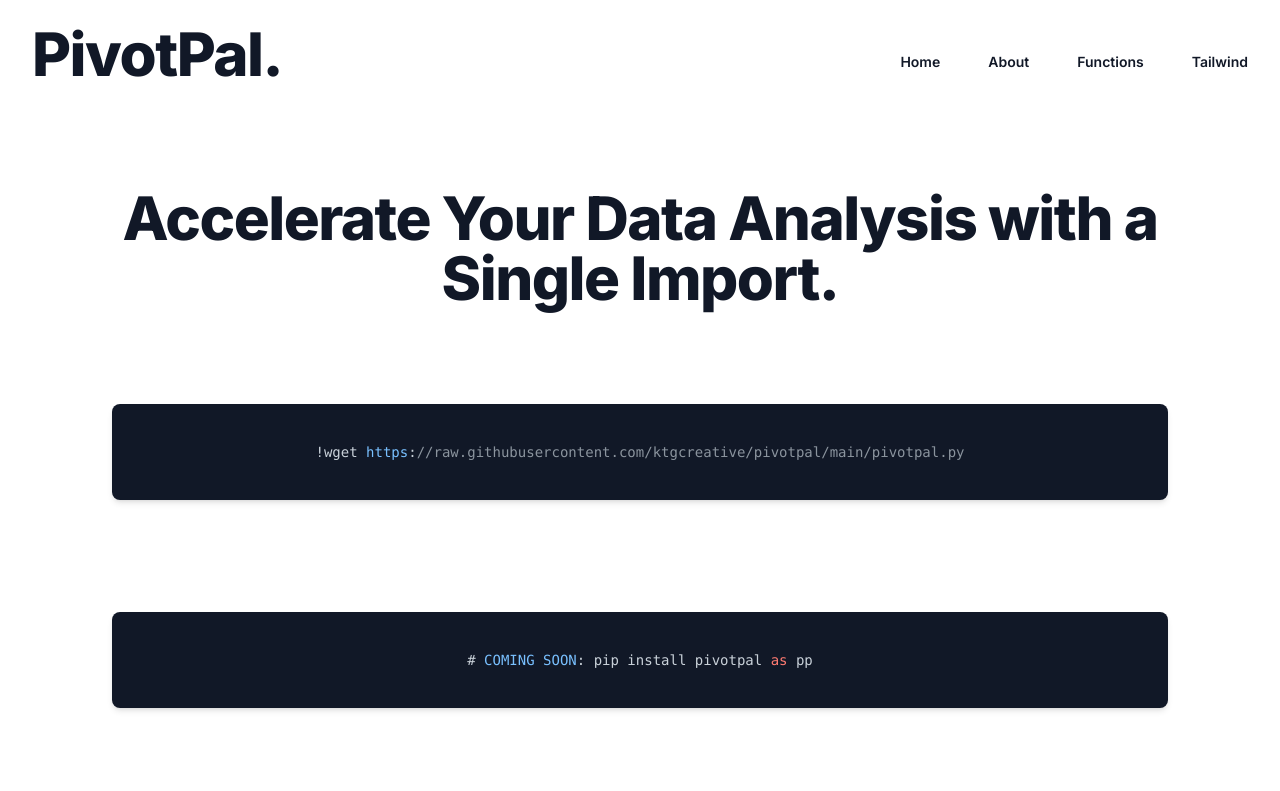
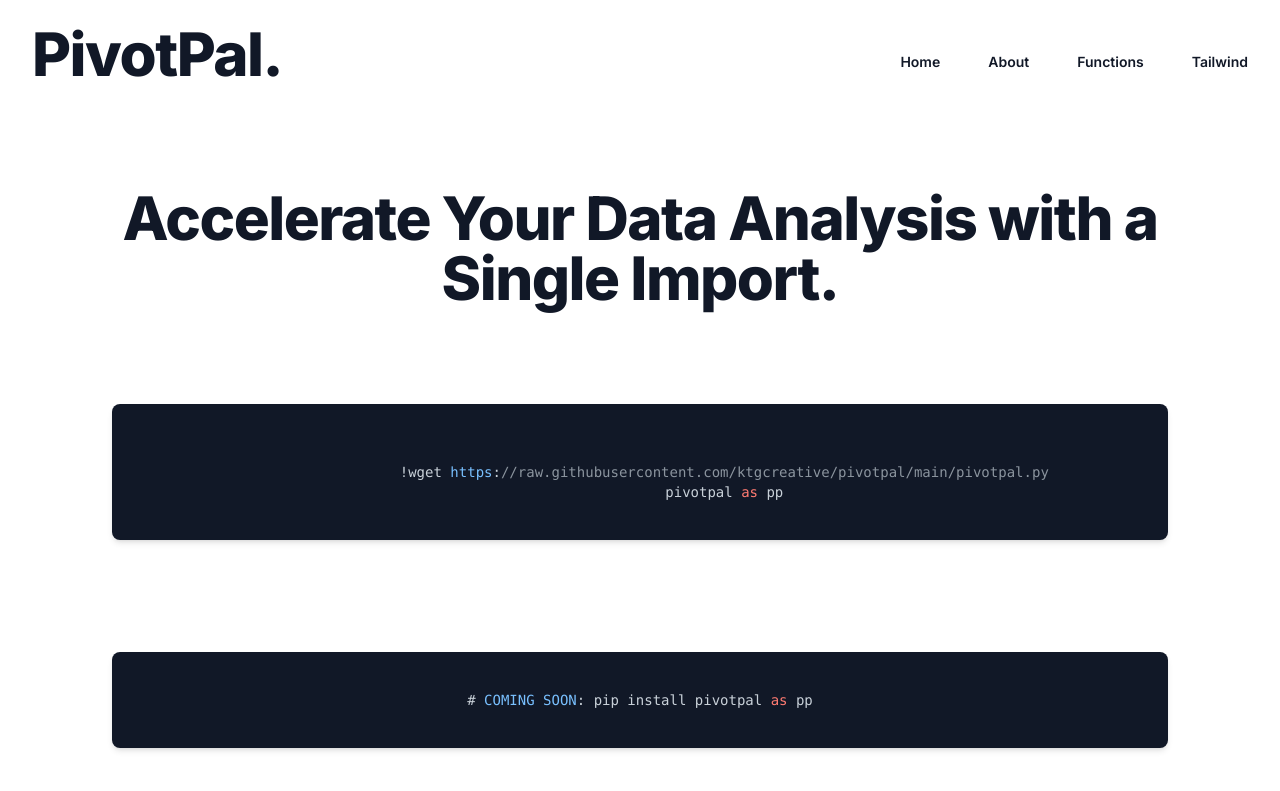
Before and after one commit to ktgcreative/pivotpal-website, a Next.js app: page / in a window 1280 px wide. Shown: the top 791 px of the page. Built offline with nearby package versions, Linux system fonts and the light colour scheme.

Commit message:
first commit

```diff
--- a/components/dynamic/UI/HeroSection.tsx
+++ b/components/dynamic/UI/HeroSection.tsx
@@ -33,7 +33,9 @@ const HeroSection: React.FC<HeroSectionProps> = ({
                     number={0}
                     slug={''}
                     id={''}
-                    codeContent={'!wget https://raw.githubusercontent.com/ktgcreative/pivotpal/main/pivotpal.py'}
+                    codeContent={`
+                    !wget https://raw.githubusercontent.com/ktgcreative/pivotpal/main/pivotpal.py
+                    pivotpal as pp`}
                 />
                 <DynamicCodeBox
                     number={0}
```
